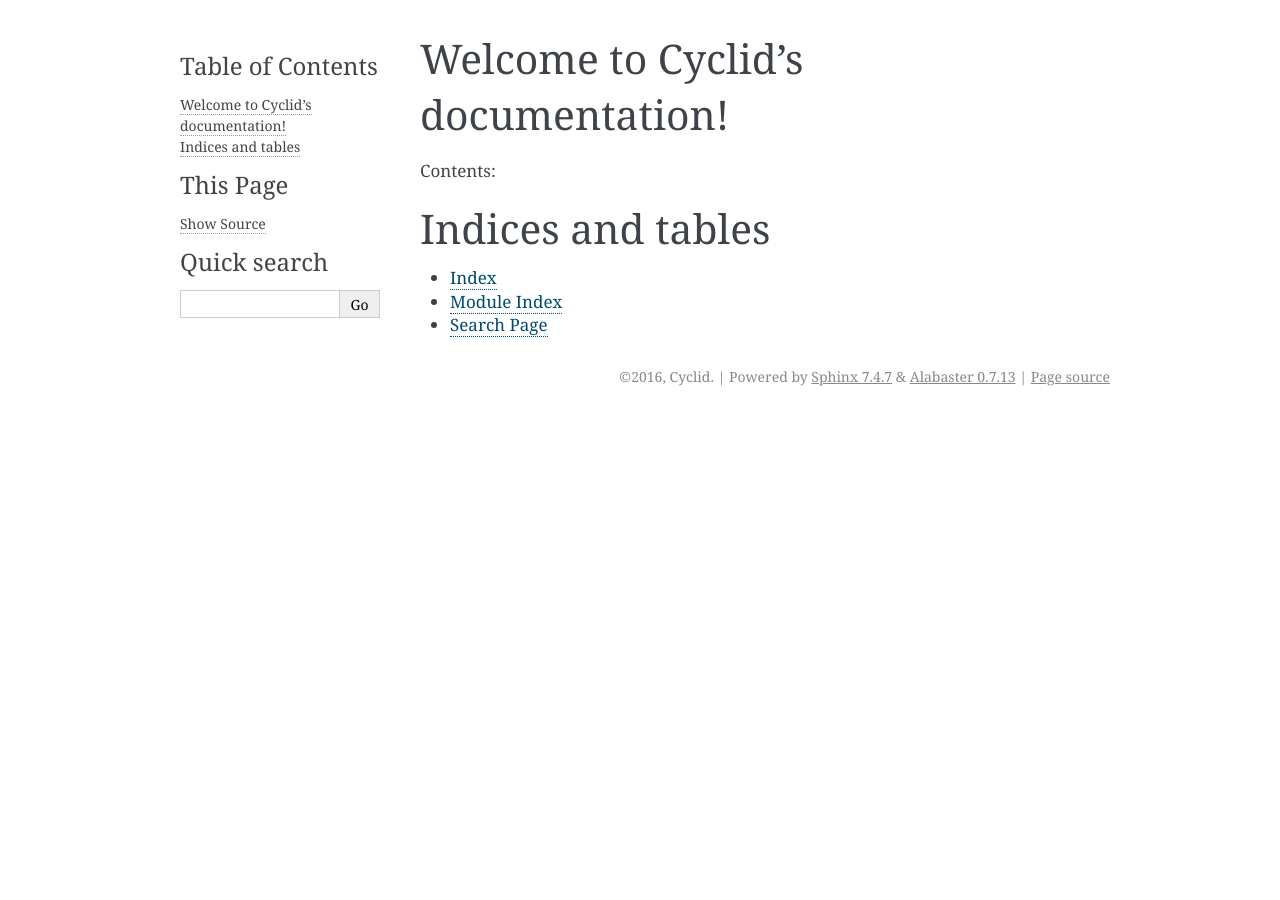
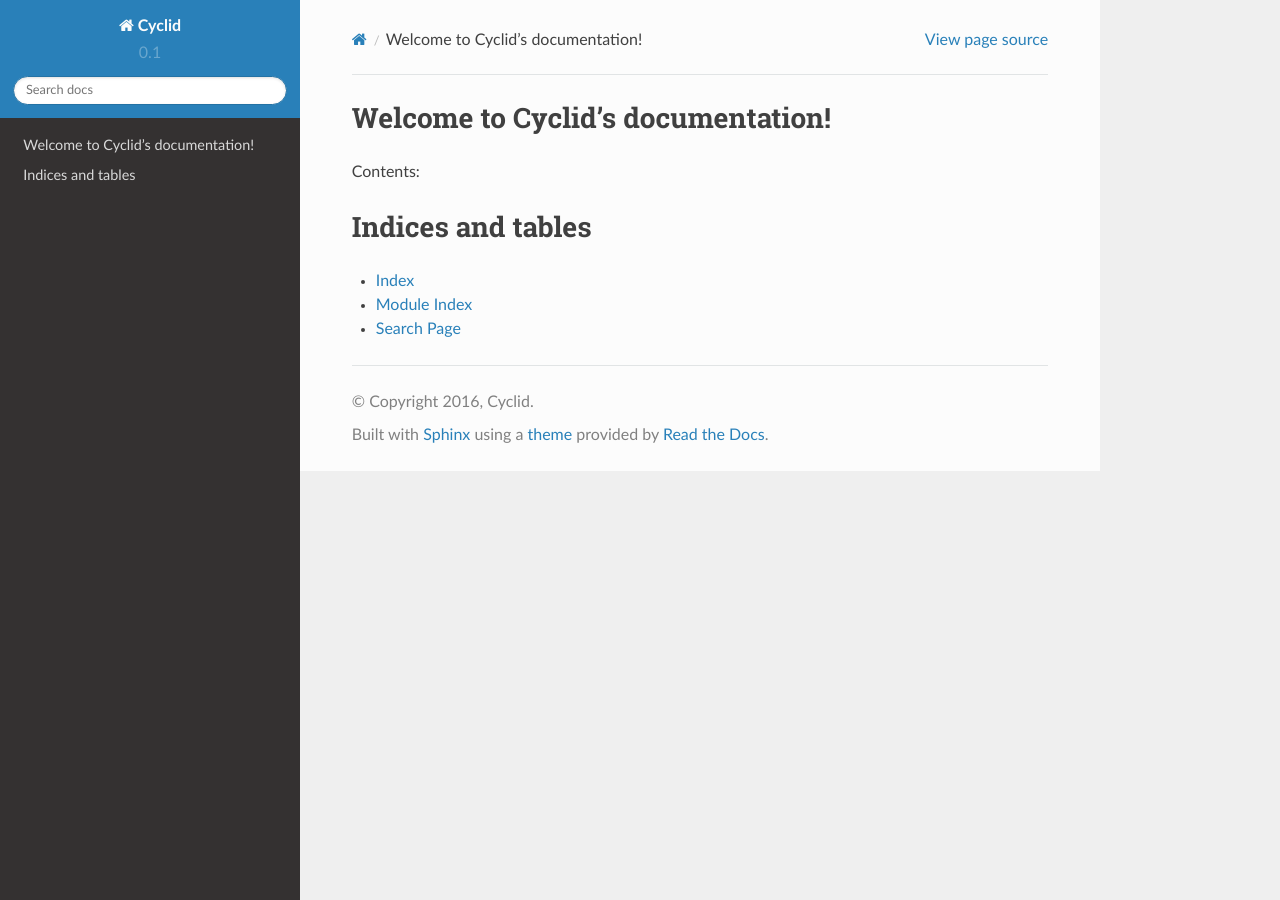
Before and after one commit to Cyclid/Cyclid-docs, a Sphinx documentation site: the page built from docs/index.rst, in a window 1280 px wide. Built offline with Sphinx 7.4.7 and the Read the Docs theme 2.0.0, drawn with Linux system fonts in a browser that asks for light colours.

Commit message:
Use the RTD theme

```diff
--- a/docs/conf.py
+++ b/docs/conf.py
@@ -119,7 +119,16 @@
 # The theme to use for HTML and HTML Help pages.  See the documentation for
 # a list of builtin themes.
 #
-html_theme = 'alabaster'
+import os
+
+on_rtd = os.environ.get('READTHEDOCS', None) == 'True'
+
+if not on_rtd:
+  import sphinx_rtd_theme
+  html_theme = 'sphinx_rtd_theme'
+  html_theme_path = [sphinx_rtd_theme.get_html_theme_path()]
+
+# html_theme = 'alabaster'
 
 # Theme options are theme-specific and customize the look and feel of a theme
 # further.  For a list of options available for each theme, see the
@@ -183,7 +192,7 @@
 
 # If false, no module index is generated.
 #
-# html_domain_indices = True
+html_domain_indices = False
 
 # If false, no index is generated.
 #
```
